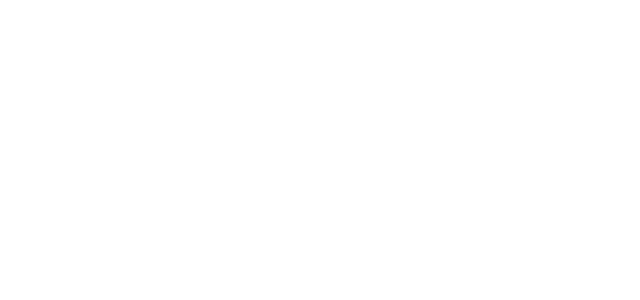
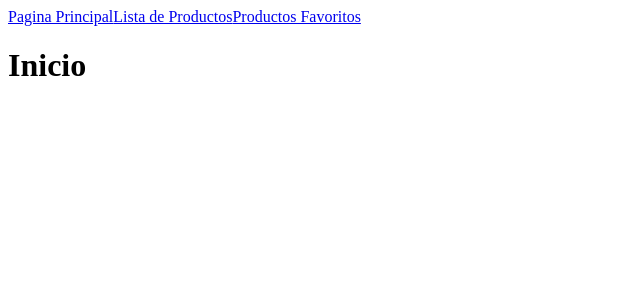
Before and after one commit to LeandroBejarano/pv_tp_integrador_grupo5, a React (Vite) app in the folder tp-integrador/: page /inicio in a window 1280 px wide. Shown: the top 300 px of the page, without its empty margins (0-640 px from the left). Built offline with nearby package versions, Linux system fonts and the light colour scheme.

Commit message:
Añado enrutamiento a App.jsx [Leandro Bejarano]

```diff
--- a/tp-integrador/src/App.jsx
+++ b/tp-integrador/src/App.jsx
@@ -1,9 +1,27 @@
-import { useState } from 'react'
+import { BrowserRouter, Routes, Route, Navigate, Link } from 'react-router-dom';
+import NavBar from './components/NavBar';
+import Inicio from './views/Inicio';
+import ListaProductos from './views/ListaProductos';
+import Favoritos from './views/Favoritos';
+import Detalles from './views/Detalles';
 
 function App() {
   return (
     <div>
-
+      <BrowserRouter>
+        <NavBar>
+          <Link to='/inicio'>Pagina Principal</Link>
+          <Link to='/lista'>Lista de Productos</Link>
+          <Link to='/favoritos'>Productos Favoritos</Link>
+        </NavBar>
+        <Routes>
+          <Route path='/' element={<Navigate to='/inicio'/>}/>
+          <Route path='/inicio' element={<Inicio/>}/>
+          <Route path='/lista' element={<ListaProductos/>}/>
+          <Route path='/lista/:id' element={<Detalles/>}/>
+          <Route path='/favoritos' element={<Favoritos/>}/>
+        </Routes>
+      </BrowserRouter>
     </div>
   )
 }
```
